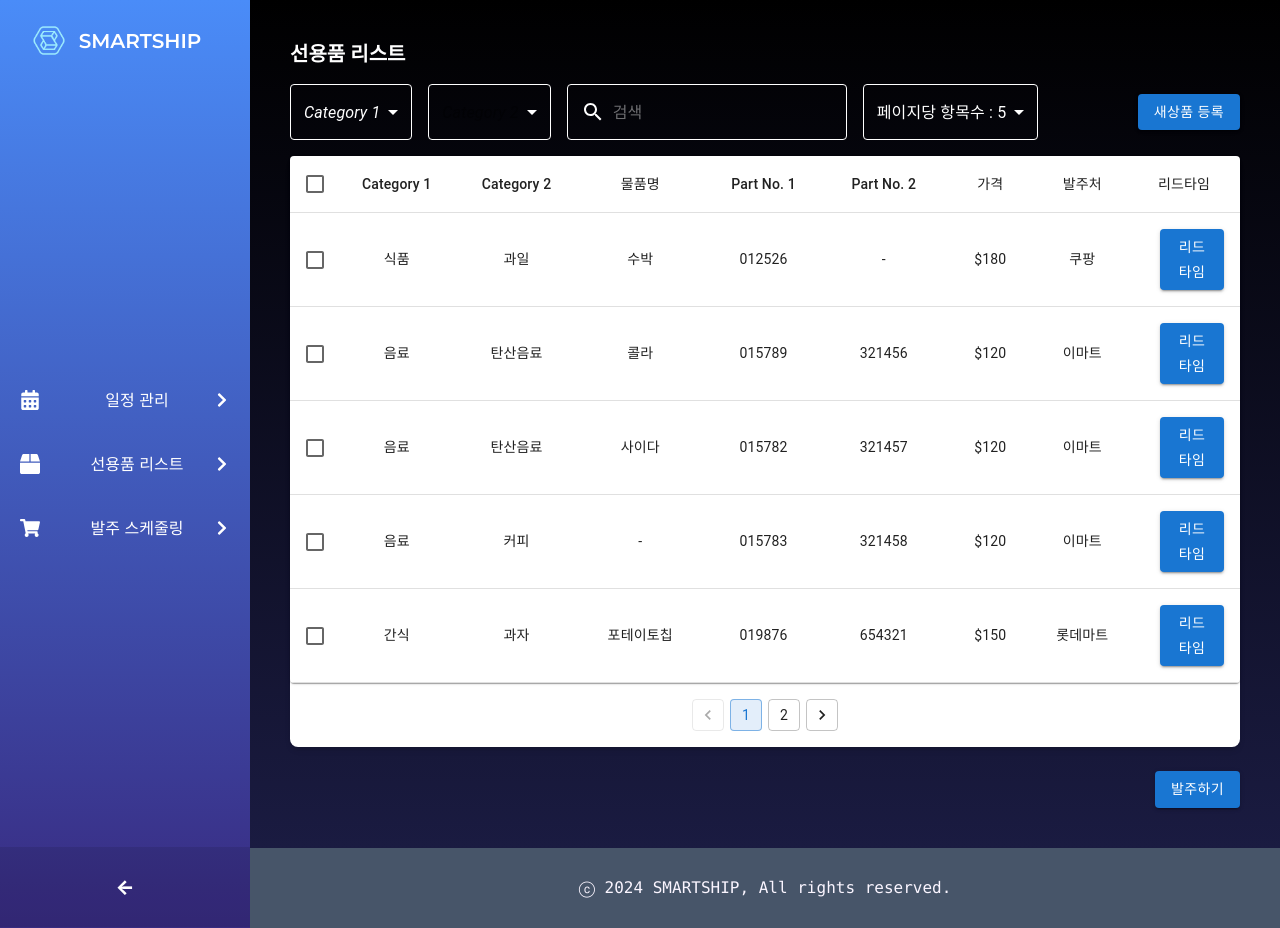
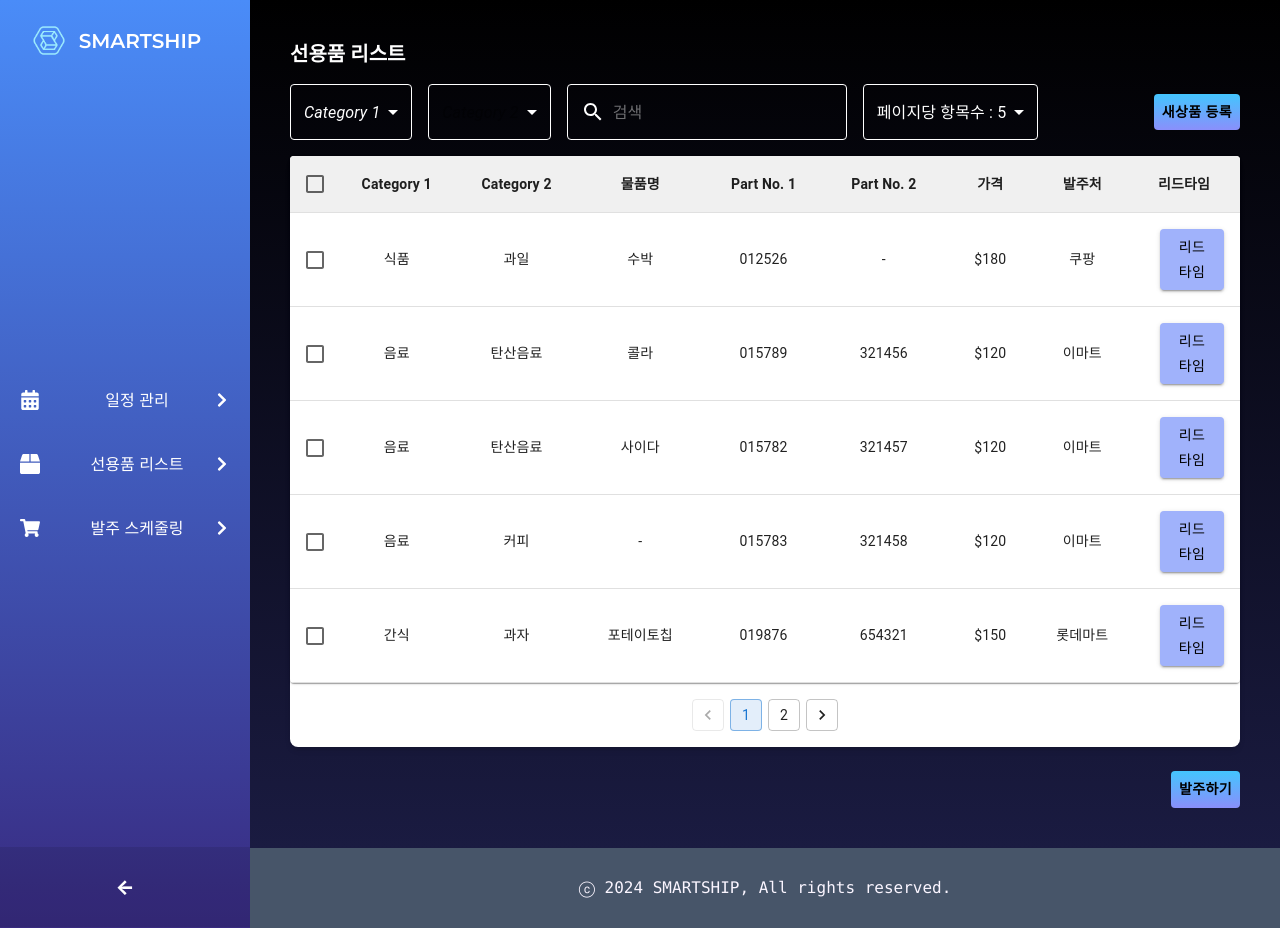
Before and after one commit to xixeo/SmartShip, a React (Create React App) app: page /listtable in a window 1280 px wide. Built offline with nearby package versions, Linux system fonts and the light colour scheme.

Commit message:
listtable 버튼, 모달, 페이징 수정

```diff
--- a/src/02/ListTable.js
+++ b/src/02/ListTable.js
@@ -2,10 +2,13 @@
 
 import React, { useState, useMemo, useEffect } from 'react';
 import PropTypes from 'prop-types';
-import {Table, TableBody, TableCell, TableContainer, TableHead, TableRow, Checkbox, Button,Paper, TextField, InputAdornment, Select, MenuItem, Box} from '@mui/material';
+import {Table, TableBody, TableCell, TableContainer, TableHead, TableRow, Checkbox, Button, Paper, TextField, InputAdornment, Select, MenuItem, Box} from '@mui/material';
 import SearchIcon from '@mui/icons-material/Search';
 import Pagination from '@mui/material/Pagination';
 import RegisterModal from "./RegisterModal";
+import LeadTimeModal from './LeadTimeModal';
+import GradientButton from '../Compo/GradientButton'
+import { useNavigate } from 'react-router-dom';
 
 // 데이터 생성 함수
 function createData(category1, category2, itemName, partNo1, partNo2, price, supplier, leadTime) {
@@ -44,11 +47,17 @@ const formatCellValue = (value) => {
 // 테이블 헤더 컴포넌트
 function EnhancedTableHead({ onSelectAllClick, numSelected, rowCount, allRowsSelected }) {
   return (
-    <TableHead>
+    <TableHead
+    sx={{
+      backgroundColor: '#f0f0f0', // 연회색 배경
+      '& th': {
+        fontWeight: 'bold', // 글자 굵게
+      }
+    }}>
       <TableRow>
         <TableCell padding="checkbox" style={{ width: '5%' }}>
           <Checkbox
-            color="primary"
+            color="default"
             indeterminate={numSelected > 0 && numSelected < rowCount}
             checked={allRowsSelected}
             onChange={onSelectAllClick}
@@ -79,6 +88,7 @@ EnhancedTableHead.propTypes = {
 
 // 메인 테이블 컴포넌트
 function ListTable() {
+  const navigate = useNavigate();
   const [selected, setSelected] = useState(new Set()); // 선택된 항목 상태
   const [page, setPage] = useState(1); // 현재 페이지
   const [rowsPerPage, setRowsPerPage] = useState(5); // 페이지당 항목 수
@@ -86,6 +96,8 @@ function ListTable() {
   const [category1, setCategory1] = useState(''); // Category 1 필터
   const [category2, setCategory2] = useState(''); // Category 2 필터
   const [modalOpen, setModalOpen] = useState(false); // 모달 표시 상태
+  const [leadTimeModalOpen, setLeadTimeModalOpen] = useState(false); // LeadTimeModal 표시 상태
+  const [selectedLeadTimeData, setSelectedLeadTimeData] = useState([]); // 선택된 리드타임 데이터
 
   // Category 1의 고유 값 리스트
   const category1Options = [...new Set(initialRows.map((row) => row.category1))];
@@ -187,8 +199,13 @@ const handleSelectAllClick = (event) => {
   // 모달 열기 핸들러
   const openModal = () => setModalOpen(true);
 
-  // 모달 닫기 핸들러
-  const closeModal = () => setModalOpen(false);
+  // 리드타임 버튼 클릭 핸들러
+  const handleLeadTimeClick = (leadTime) => {
+    // 리드타임 데이터를 가공하여 모달에 전달
+    const leadTimeData = Array.from({ length: parseInt(leadTime, 10) }, (_, i) => Math.random() * 10 + 5); // 예시 데이터
+    setSelectedLeadTimeData(leadTimeData);
+    setLeadTimeModalOpen(true); // 모달 열기
+  };
 
   return (
     <div className="p-6">
@@ -214,9 +231,11 @@ const handleSelectAllClick = (event) => {
     '& .MuiSvgIcon-root': {
       color: 'white', // Icon color white
     },
-    // Remove hover effect
     '&:hover .MuiOutlinedInput-notchedOutline': {
       borderColor: 'white', // Keep border color white on hover
+    },
+    '&.Mui-focused .MuiOutlinedInput-notchedOutline': {
+      borderColor: 'white', // Keep border color white when focused
     },
   }}
 >
@@ -249,11 +268,12 @@ const handleSelectAllClick = (event) => {
     '& .MuiSvgIcon-root': {
       color: 'white', // Icon color white
     },
-    // Remove hover effect
     '&:hover .MuiOutlinedInput-notchedOutline': {
       borderColor: 'white', // Keep border color white on hover
     },
-    // Disabled state styling
+    '&.Mui-focused .MuiOutlinedInput-notchedOutline': {
+      borderColor: 'white', // Keep border color white when focused
+    },
     '&.Mui-disabled': {
       '& .MuiSelect-select': {
         color: 'white', // Text color white when disabled
@@ -294,15 +314,17 @@ const handleSelectAllClick = (event) => {
     '& .MuiInputBase-input': {
       color: 'white',
     },
-    '& .MuiOutlinedInput-notchedOutline': {
+    '& .MuiOutlinedInput-root': {
+      '& fieldset': {
         borderColor: 'white',
       },
-    '&:hover .MuiOutlinedInput-notchedOutline': {
+      '&:hover fieldset': {
         borderColor: 'white',
       },
-    '&.Mui-focused .MuiOutlinedInput-notchedOutline': {
+      '&.Mui-focused fieldset': {
         borderColor: 'white',
-    }
+      },
+    },
   }}
 />
 
@@ -323,9 +345,11 @@ const handleSelectAllClick = (event) => {
     '& .MuiSvgIcon-root': {
       color: 'white', // Icon color white
     },
-    // Remove hover effect
     '&:hover .MuiOutlinedInput-notchedOutline': {
       borderColor: 'white', // Keep border color white on hover
+    },
+    '&.Mui-focused .MuiOutlinedInput-notchedOutline': {
+      borderColor: 'white', // Keep border color white when focused
     },
   }}
 >
@@ -337,14 +361,11 @@ const handleSelectAllClick = (event) => {
 </Select>
 </div>
         {/* 새상품 등록 버튼 */}
-        <Button
-          variant="contained"
-          color="primary"
-          className="text-white bg-indigo-400"
+        <GradientButton
           onClick={openModal} // 버튼 클릭 시 모달 열기
         >
           새상품 등록
-        </Button>
+        </GradientButton>
       </div>
 
       <Box className="bg-white rounded-lg shadow-md">
@@ -374,6 +395,7 @@ const handleSelectAllClick = (event) => {
                   >
                     <TableCell padding="checkbox" style={{ width: '5%' }}>
                       <Checkbox
+                        color="default"
                         checked={isItemSelected}
                         inputProps={{ 'aria-labelledby': labelId }}
                       />
@@ -388,10 +410,16 @@ const handleSelectAllClick = (event) => {
                     <TableCell align="center">{formatCellValue(row.price)}</TableCell>
                     <TableCell align="center">{formatCellValue(row.supplier)}</TableCell>
                     <TableCell align="center" style={{ width: '9%' }}>
-                      <Button
+                    <Button onClick={() => handleLeadTimeClick(row.leadTime)}
                       variant="contained"
-                        color="primary"
-                        sx={{ ml: 2 }}
+                      sx={{
+                        ml: 2,
+                        backgroundColor: '#A0B2FB',
+                        color: 'black',
+                        '&:hover': {
+                          backgroundColor: '#6685FF',
+                        },
+                      }}
                     >
                       리드타임
                     </Button>
@@ -422,12 +450,20 @@ const handleSelectAllClick = (event) => {
       </Box>
       <div className="flex justify-end gap-4 mt-6">
         {/* 발주하기 버튼 */}
-        <Button variant="contained" color="primary" className="text-white bg-indigo-400">
+        <GradientButton
+          onClick={() => navigate('/purchasing')}>
           발주하기
-        </Button>
+        </GradientButton>
       </div>
      {/* 새상품 등록 모달 */}
      <RegisterModal open={modalOpen} setOpen={setModalOpen} />
+
+     {/* 리드타임 모달 */}
+     <LeadTimeModal
+          open={leadTimeModalOpen}
+          setOpen={setLeadTimeModalOpen}
+          leadTimeData={selectedLeadTimeData} // 선택된 리드타임 데이터 전달
+     />
     </div>
   );
 }
```
Lines whose indentation alone changed are shown as unchanged.
